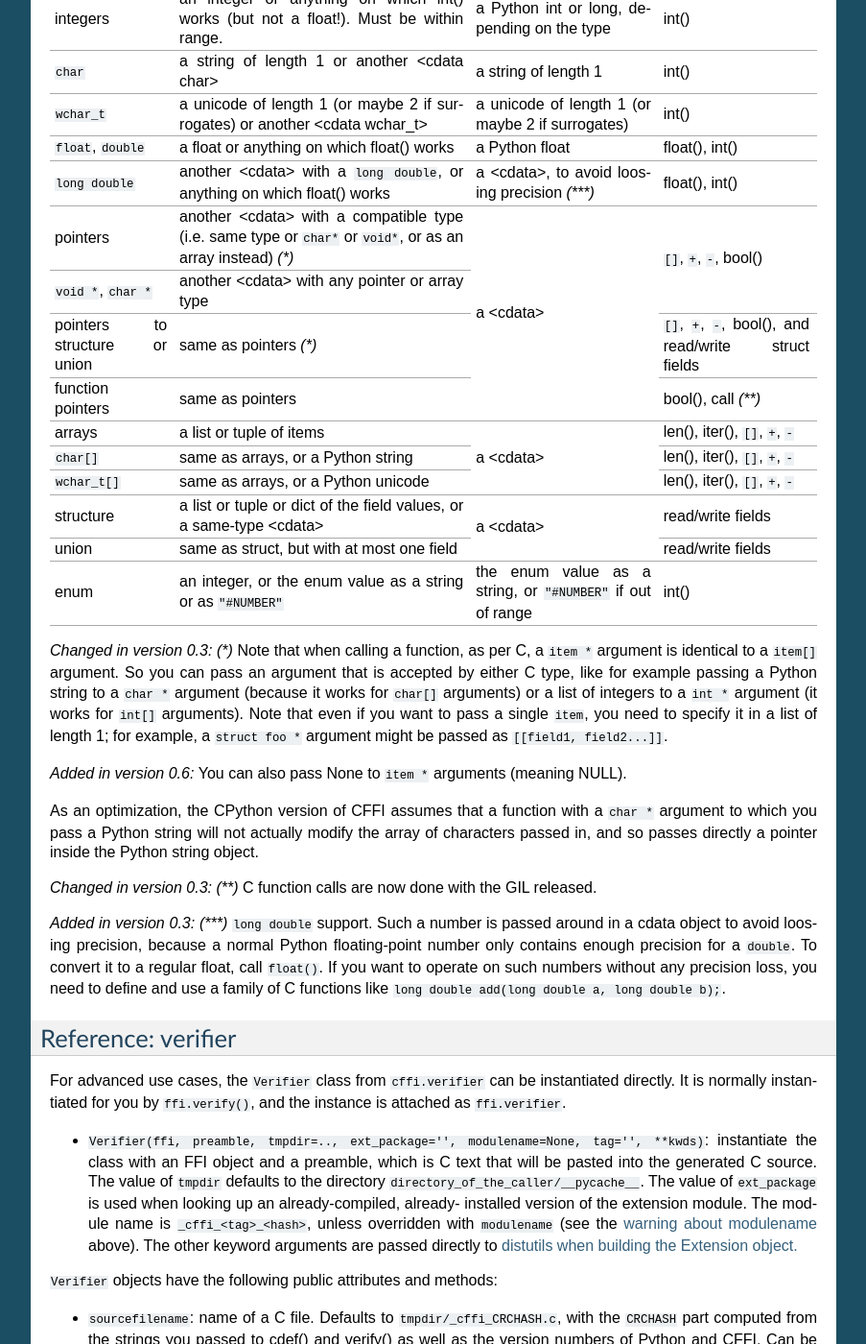
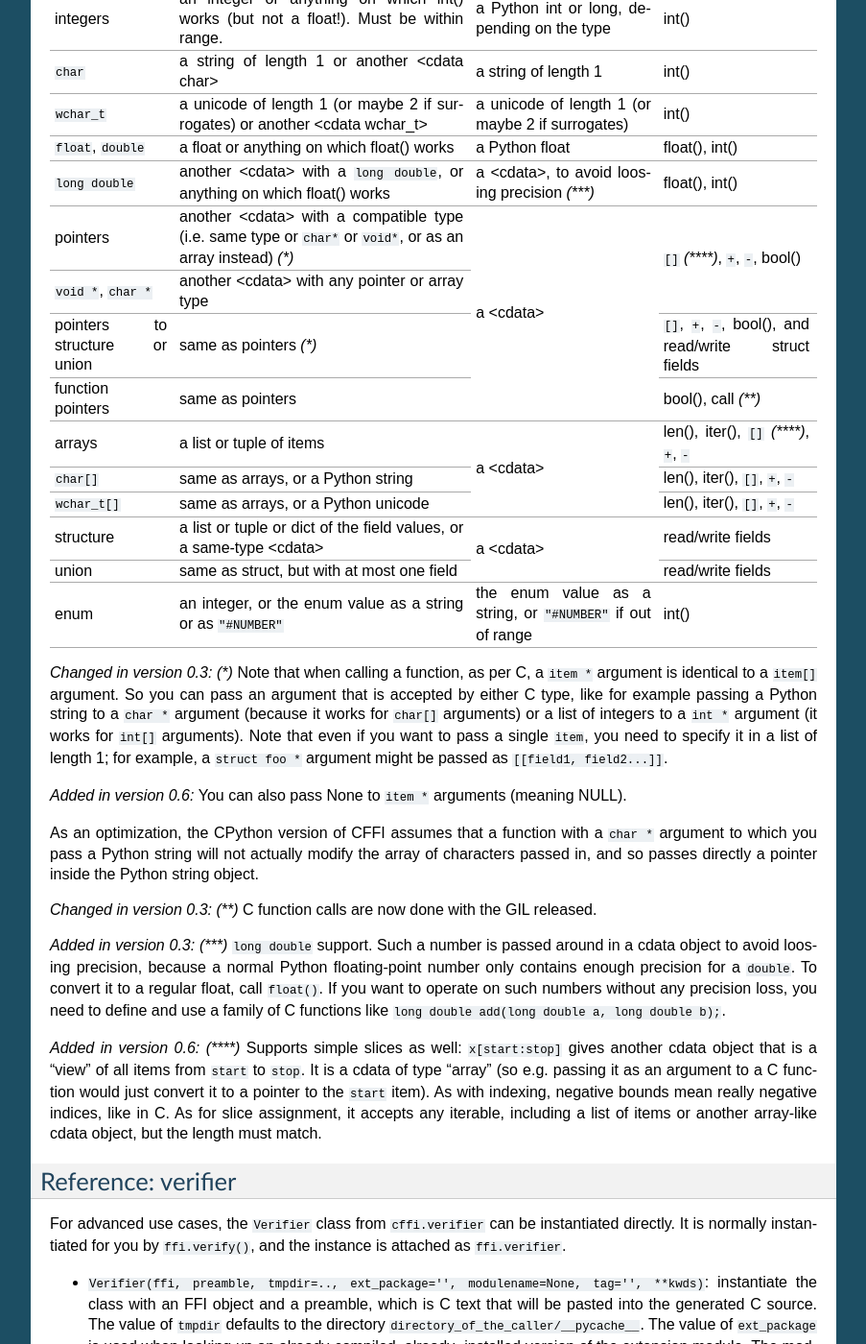
Before and after one commit to tharvik/cffi, a Sphinx documentation site: the page built from doc/source/index.rst, in a window 1280 px wide and 1400 px high, scrolled down 17170 px. Shown: the whole window at 96% size, without its empty margins (198-1101 px from the left). Built offline with Sphinx 7.4.7, drawn with Linux system fonts in a browser that asks for light colours.

Commit message:
Document

```diff
--- a/doc/source/index.rst
+++ b/doc/source/index.rst
@@ -1274,9 +1274,9 @@ allowed.
 |               | anything on which      | precision `(***)`|                |
 |               | float() works          |                  |                |
 +---------------+------------------------+------------------+----------------+
-|  pointers     | another <cdata> with   | a <cdata>        | ``[]``, ``+``, |
-|               | a compatible type (i.e.|                  | ``-``, bool()  |
-|               | same type or ``char*`` |                  |                |
+|  pointers     | another <cdata> with   | a <cdata>        |``[]`` `(****)`,|
+|               | a compatible type (i.e.|                  |``+``, ``-``,   |
+|               | same type or ``char*`` |                  |bool()          |
 |               | or ``void*``, or as an |                  |                |
 |               | array instead) `(*)`   |                  |                |
 +---------------+------------------------+                  |                |
@@ -1292,9 +1292,9 @@ allowed.
 | function      | same as pointers       |                  | bool(),        |
 | pointers      |                        |                  | call `(**)`    |
 +---------------+------------------------+------------------+----------------+
-|  arrays       | a list or tuple of     | a <cdata>        | len(), iter(), |
-|               | items                  |                  | ``[]``,        |
-|               |                        |                  | ``+``, ``-``   |
+|  arrays       | a list or tuple of     | a <cdata>        |len(), iter(),  |
+|               | items                  |                  |``[]`` `(****)`,|
+|               |                        |                  |``+``, ``-``    |
 +---------------+------------------------+                  +----------------+
 |  ``char[]``   | same as arrays, or a   |                  | len(), iter(), |
 |               | Python string          |                  | ``[]``, ``+``, |
@@ -1348,6 +1348,15 @@ a pointer inside the Python string object.
    call ``float()``.  If you want to operate on such numbers
    without any precision loss, you need to define and use a family of C
    functions like ``long double add(long double a, long double b);``.
+
+.. versionadded:: 0.6
+   `(****)` Supports simple slices as well: ``x[start:stop]`` gives another
+   cdata object that is a "view" of all items from ``start`` to ``stop``.
+   It is a cdata of type "array" (so e.g. passing it as an argument to a
+   C function would just convert it to a pointer to the ``start`` item).
+   As with indexing, negative bounds mean really negative indices, like in
+   C.  As for slice assignment, it accepts any iterable, including a list
+   of items or another array-like cdata object, but the length must match.
 
 
 Reference: verifier
```
